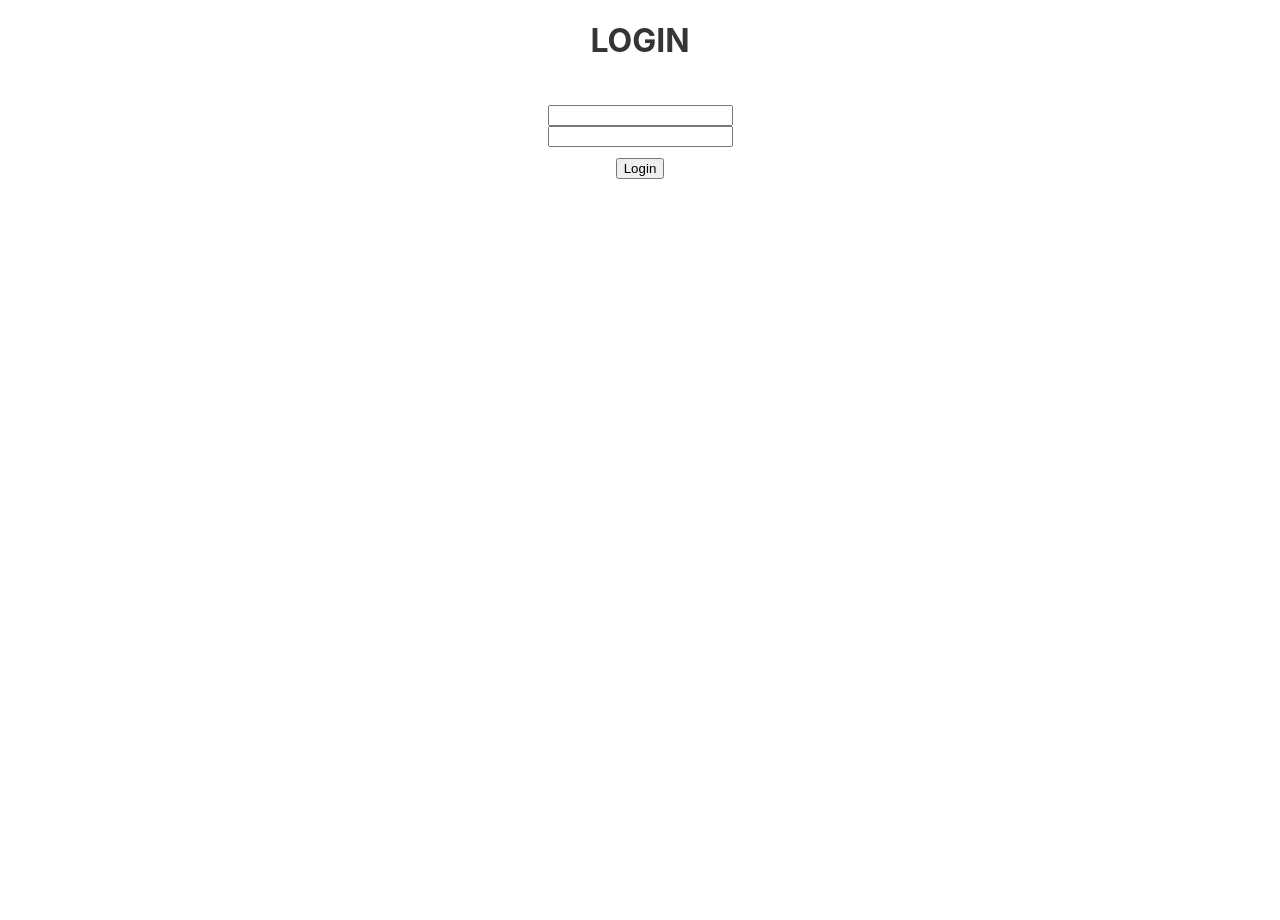
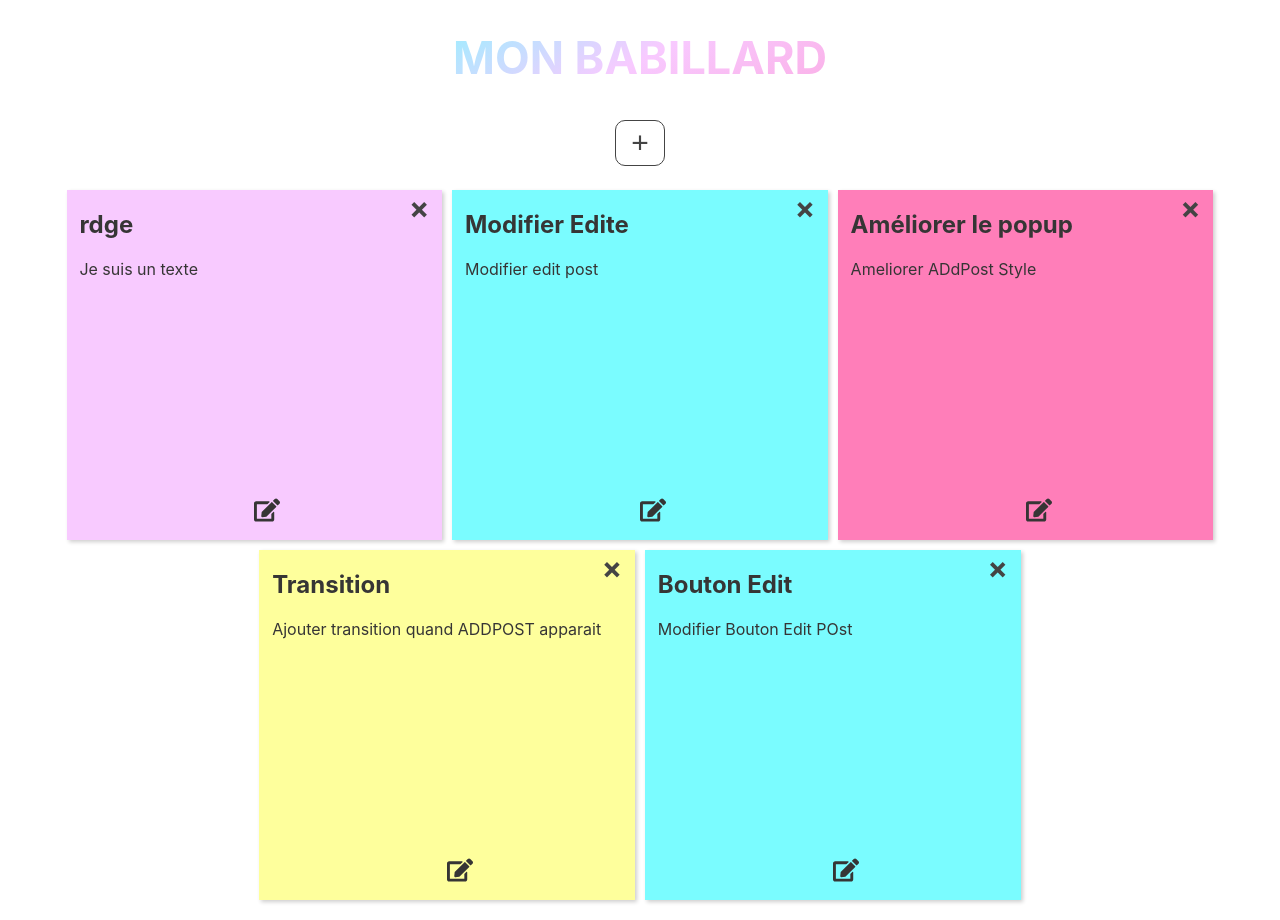
Before and after one commit to stephaniecot/sticky-notes, a React (Create React App) app: page / in a window 1280 px wide. Before the commit the page ends 800 px from the top, so only its background shows below. Built offline with nearby package versions, Linux system fonts and the light colour scheme; data requests are answered from the project's data file.

Commit message:
Edit changé, Corrections à faire

```diff
--- a/db.json
+++ b/db.json
@@ -23,17 +23,17 @@
     },
     {
       "id": "b2zi5h",
-      "title": "Modifier Edit",
+      "title": "Modifier Edite",
       "createdAt": "2022-04-12T13:01:42.539Z",
       "content": "Modifier edit post ",
-      "color": "lavender"
+      "color": "aqua"
     },
     {
       "id": "a4gm4",
-      "title": "rdgy",
+      "title": "rdge",
       "createdAt": "2022-04-12T13:35:31.578Z",
-      "content": "dfhdfg",
-      "color": "pink"
+      "content": "Je suis un texte",
+      "color": "lavender"
     }
   ],
   "comments": [],
--- a/package.json
+++ b/package.json
@@ -9,6 +9,7 @@
     "axios": "^0.26.1",
     "react": "^18.0.0",
     "react-dom": "^18.0.0",
+    "react-icons": "^4.3.1",
     "react-router-dom": "^6.3.0",
     "react-scripts": "5.0.0",
     "web-vitals": "^2.1.4"
--- a/src/App.css
+++ b/src/App.css
@@ -15,8 +15,14 @@ body {
   }
 
   h1 {
-    padding-bottom: 1%;
+    padding-bottom: 5px;
+    font-size: 45px;
+    font-weight: bold;
     text-transform: uppercase;
+    background: #feff9c;
+    background: -webkit-linear-gradient(120deg, #ff7eb9 0%, #f8caff 50%, #7afcff 75%, #feff9c 100%);
+    background-clip: text;
+  -webkit-text-fill-color: transparent;
   }
 
   .login {
@@ -25,3 +31,7 @@ body {
     align-items: center;
     padding: 10px;
   }
+
+  .button-wrapper {
+    height: 70px;
+  }
--- a/src/components/EditPost.js
+++ b/src/components/EditPost.js
@@ -54,21 +54,20 @@ const EditPost = (props) => {
 
     return (
 
-            <div onClose={props.onClose}>
-                    <h2>Modifier une note</h2>
-
-                    <form onSubmit={handleOnSubmit}>
-                    <div className={`${'post-it'} ${color}`}>
+            <div className='post-it-form' onClose={props.onClose}>
+                    <Button buttonHandler={props.onClose}>&times;</Button>
+                    <form onSubmit={props.handleOnSubmit}>
+                    <div className={`${'post-it'} ${props.color}`}>
                         <label>
                             Titre:
-                            <input type="text" name="title" placeholder="Ajouter un titre" value={title} onChange={e => setTitle(e.target.value)} />
+                            <input type="text" name="title" placeholder="Ajouter un titre" value={props.title} onChange={props.titleOnChange} />
                         </label>
                         <label>
                             Contenu:
-                            <textarea name="content" placeholder="Inscrire quelque chose..." value={content} onChange={e => setContent(e.target.value)} />
+                            <textarea name="content" placeholder="Inscrire quelque chose..." value={props.content} onChange={props.contentOnChange} />
                         </label>
                         </div>
-                        <ColorPicker onChange={e => setColor(e.target.id)} />
+                        <ColorPicker onChange={props.colorOnChange} />
                       <Button type='submit'>&#10004;</Button>
                        { hasError && <p>Veuillez compléter tous les champs</p> }
 
--- a/src/components/Home.js
+++ b/src/components/Home.js
@@ -1,18 +1,12 @@
 import React from "react";
+import Posts from "./Posts";
 
 import { useNavigate } from 'react-router-dom'
 
 const Home = () => {
     const navigate = useNavigate()
     return (
-        <div>
-            <h1>Login</h1>
-            <form className="login">
-            <input type="email" />
-            <input type="password" />
-            </form>
-            <button onClick={() => navigate('/posts/')}>Login</button>
-        </div>
+        <Posts />
     )
 }
 
--- a/src/components/Post.js
+++ b/src/components/Post.js
@@ -1,6 +1,6 @@
 import React from "react"
 import { useNavigate } from 'react-router-dom'
-
+import { FaEdit } from "react-icons/fa";
 import Card from "./UI/Card/Card";
 import Button from './UI/Button/Button';
 
@@ -10,11 +10,15 @@ const Post = (props) => {
 
     return (
         <Card customClass={variableClass} >
+
             <span className='delete-button' onClick={() => props.handleOnDelete(props.post.id)}>&times;</span>
             <h2>{props.post.title}</h2>
             <p>{props.post.content}</p>
             {/* <Button buttonHandler={() => navigate(`editPost/${props.post.id}`)}>Modifier la note</Button> */}
-            <Button buttonHandler={()=> props.editPost(props.post.id)}>Modifier la note</Button>
+
+            {/* <Button buttonHandler={()=> props.editPost(props.post.id)}>Modifier la note</Button> */}
+
+            <FaEdit className='edit-button' onClick={()=> props.editPost(props.post.id)} />
         </Card>
     )
 }
--- a/src/components/Posts.js
+++ b/src/components/Posts.js
@@ -11,6 +11,7 @@ import Axios from "axios"
 const Posts = () => {
     const navigate = useNavigate()
     const [posts, setPosts] = useState([])
+    const [post, setPost] = useState()
     const [showAddPost, setShowAddPost] = useState(false);
     const [showEditPost, setShowEditPost] = useState(false);
 
@@ -34,17 +35,25 @@ const Posts = () => {
 
     const closeAddPost = () => {
         setShowAddPost(false);
+        setHasError(false)
     }
 
 
     const openEditPost = (id) => {
         setShowEditPost(true);
+        PostService.getPost(id).then(res => {
+            setPost(res.data)
+            setTitle(res.data.title)
+            setContent(res.data.content)
+            setColor(res.data.color)
+        }).catch(e => console.warn(e.message))
         console.log(id)
 
     }
 
     const closeEditPost = () => {
         setShowEditPost(false);
+        setHasError(false);
     }
 
 
@@ -90,6 +99,33 @@ const Posts = () => {
 
     }
 
+    const handleOnSubmit = (e) => {
+        e.preventDefault()
+
+        if (title.trim() === '' || content.trim() === '' || !color) {
+            setHasError(true)
+            return;
+        }
+
+        setHasError(false)
+
+        const updatedPost = {
+            id: post.id,
+            title,
+            createdAt: post.createdAt,
+            content,
+            color
+        }
+
+        Axios.patch(`http://localhost:3004/posts/${updatedPost.id}`, updatedPost).then(() => {
+            fetchPosts()
+            setShowEditPost(false)
+        }).catch(e => {
+            console.error(e.message)
+        })
+
+    }
+
 
 
 
@@ -103,7 +139,7 @@ const Posts = () => {
         <>
             <h1>Mon Babillard</h1>
             {/* <Button buttonHandler={() => navigate('/addPost')} >+</Button> */}
-            {!showAddPost && <Button buttonHandler={openAddPost}>+</Button>}
+            {!showAddPost && !showEditPost && <Button buttonHandler={openAddPost}>+</Button>}
             {showAddPost &&
                 <AddPost
                     onClose={closeAddPost}
@@ -112,12 +148,29 @@ const Posts = () => {
                     contentOnChange={contentTarget}
                     colorOnChange={colorTarget}
                     color={color}
-                hasError={hasError} />}
+                    hasError={hasError}
+                    />}
+                    {showEditPost &&
+                    <EditPost
+                        onClose={closeEditPost}
+                        handleOnSubmit={handleOnSubmit}
+                        title={title}
+                        titleOnChange={titleTarget}
+                        content={content}
+                        contentOnChange={contentTarget}
+                        colorOnChange={colorTarget}
+                        color={color}
+                        hasError={hasError}
+
+                    />}
             <div className='dashboard'>
-            {showEditPost && <EditPost/>}
-
                 {posts.length > 0 && sortByCreatedAt(posts).map(p =>
-                    <Post key={p.id} post={p} handleOnDelete={handleOnDelete} editPost={openEditPost} />
+                    <Post
+                        key={p.id}
+                        post={p}
+                        handleOnDelete={handleOnDelete}
+                        editPost={openEditPost}
+                    />
                 )}
             </div>
         </>
--- a/src/components/UI/Button/Button.css
+++ b/src/components/UI/Button/Button.css
@@ -1,3 +1,7 @@
+.button-wrapper {
+    height: 70px;
+  }
+
 .button {
     display: inline-block;
     background: none;
@@ -9,7 +13,7 @@
     cursor: pointer;
     outline: inherit;
     margin-bottom: 2%;
-    transition: 0.2s;
+    transition: 0.5s;
 }
 
 
--- a/src/components/UI/Button/Button.js
+++ b/src/components/UI/Button/Button.js
@@ -1,7 +1,7 @@
 import './Button.css';
 
 const Button = props =>
-        <div>
+        <div className='button-wrapper'>
             <button className='button' onClick={props.buttonHandler}>{props.children}</button>
         </div>
 
--- a/src/components/UI/Card/Card.css
+++ b/src/components/UI/Card/Card.css
@@ -27,14 +27,29 @@
 }
 .delete-button {
     float: right;
-    font-size: 28px;
+    font-size: 30px;
     font-weight: bold;
     color: #444;
     cursor: pointer;
     transition: 0.5s;
+
 }
 
 .delete-button:hover {
+    color: rgb(204, 204, 204);
+}
+.edit-button {
+    position:absolute;
+    bottom:5%;
+    left:50%;
+    font-size: 26px;
+
+    cursor: pointer;
+    transition: 0.5s;
+
+}
+
+.edit-button:hover {
     color: rgb(204, 204, 204);
 }
 
```
Also changed, not shown: 2 other files (tests, documents, lock files or other folders). Lines whose indentation alone changed are shown as unchanged.
